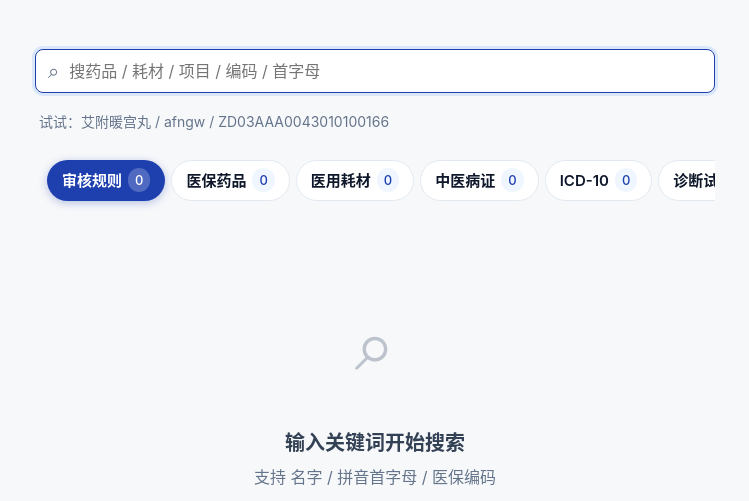
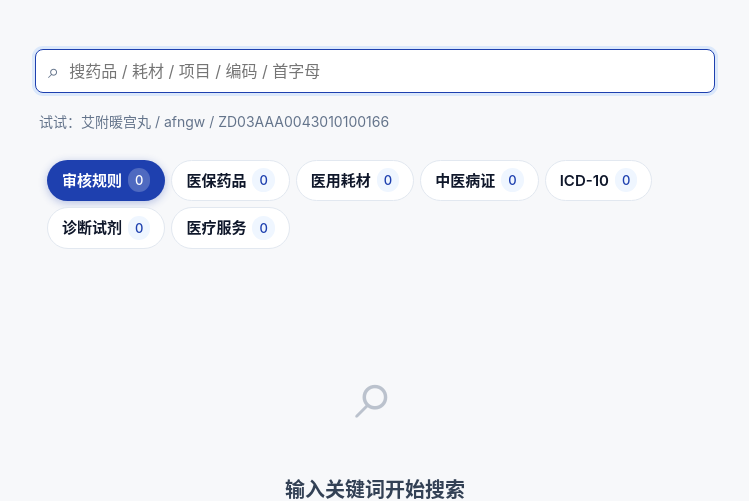
Before and after one commit to caofeng926/Intelligent-Review, a Flask app: page /search in a window 1280 px wide. Shown: the part 56-557 px from the top of the page, without its empty margins (265-1014 px from the left). Run offline with Flask 3, Linux system fonts and the light colour scheme; data that the repository does not hold is empty.

Commit message:
fix(web): wrap search-tabs to second row instead of horizontal scroll
6 tabs (审核规则/医保药品/医用耗材/中医病证/ICD-10/...) overflow a 720px
container. Switch .search-tabs from overflow-x:auto to flex-wrap:wrap so
remaining tabs flow naturally onto a second line. Drop the now-redundant
scrollIntoView script added in 795126a.

```diff
--- a/webapp/static/mobile.css
+++ b/webapp/static/mobile.css
@@ -1002,19 +1002,13 @@ a.chip:focus-visible { outline: 2px solid rgba(255,255,255,.7); outline-offset:
 
 /* ===== Search tabs (6 categories) ===== */
 .search-tabs {
-  display: flex; gap: 6px; overflow-x: auto;
-  padding: 10px 28px 10px 12px; margin: 0 0 12px;
-  -webkit-overflow-scrolling: touch;
-  scrollbar-width: none;
-  scroll-padding-inline: 12px 28px;
-  scroll-snap-type: x proximity;
+  display: flex; flex-wrap: wrap; gap: 6px;
+  padding: 10px 12px; margin: 0 0 12px;
 }
-.search-tabs::-webkit-scrollbar { display: none; }
 .search-tab {
   flex: 0 0 auto;
   display: flex; align-items: center; gap: 6px;
   padding: 7px 14px; border-radius: 999px;
-  scroll-margin-inline-end: 28px;
   background: var(--card, #fff); color: var(--text, #1a1a1a);
   border: 1px solid var(--border, #e5e7eb);
   font-size: 15px; font-weight: 500; text-decoration: none;
--- a/webapp/templates/search.html
+++ b/webapp/templates/search.html
@@ -146,29 +146,4 @@
   <div class="empty-tip">支持 名字 / 拼音首字母 / 医保编码</div>
 </section>
 {% endif %}
-
-<script>
-(function(){
-  var nav = document.querySelector("nav.search-tabs");
-  if (!nav) return;
-  var active = nav.querySelector(".search-tab.is-active") || nav.querySelector(".search-tab");
-  if (!active) return;
-  function scrollActive(){
-    try {
-      var r = active.getBoundingClientRect();
-      var nr = nav.getBoundingClientRect();
-      if (r.left < nr.left + 8) {
-        nav.scrollBy({left: r.left - nr.left - 12, behavior: "instant"});
-      } else if (r.right > nr.right - 8) {
-        nav.scrollBy({left: r.right - nr.right + 32, behavior: "instant"});
-      }
-    } catch(e) {}
-  }
-  if (document.readyState === "loading") {
-    document.addEventListener("DOMContentLoaded", scrollActive);
-  } else {
-    scrollActive();
-  }
-})();
-</script>
 {% endblock %}
```
